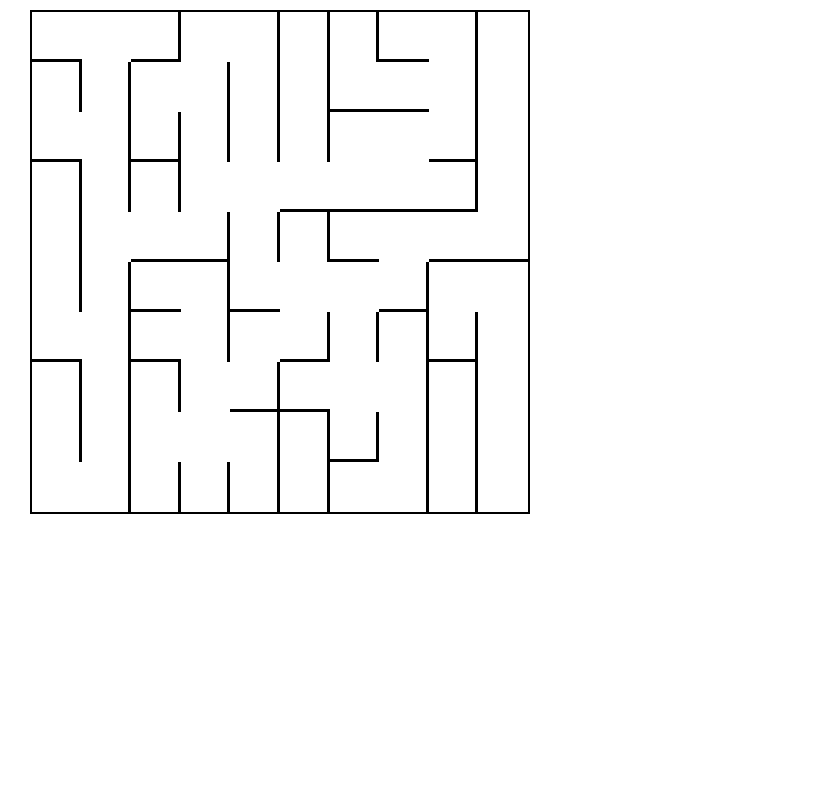
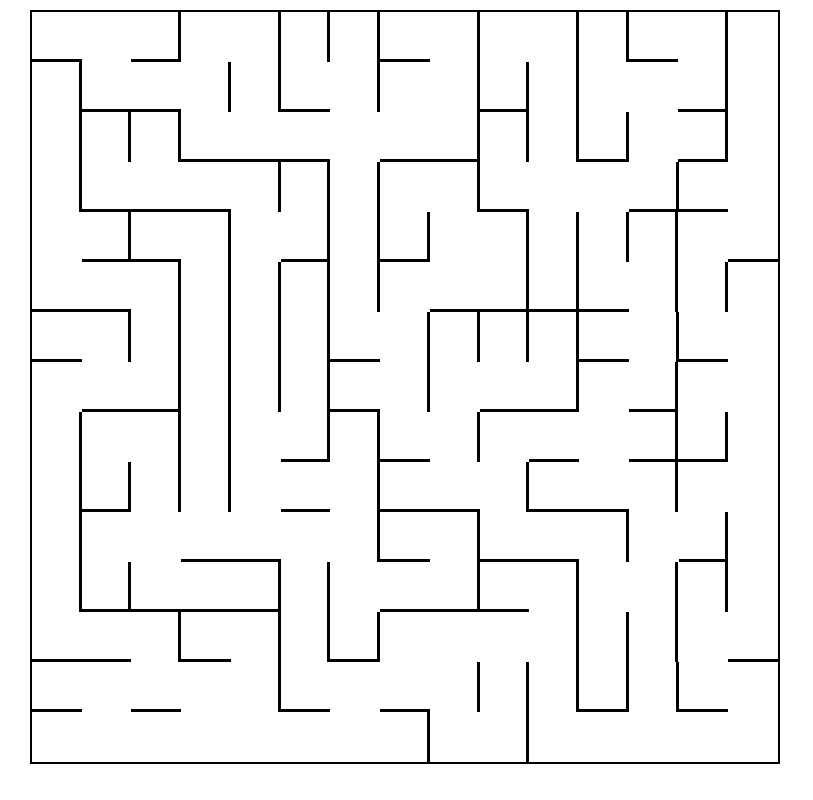
Before and after one commit to markov-git/maze-creeper, a website built with webpack: page src/index.html in a window 1280 px wide. Shown: the whole page, without its empty margins (0-813 px from the left). Built offline with nearby package versions, Linux system fonts and the light colour scheme.

Commit message:
finished all steps of maze algorithm;

```diff
--- a/src/core/MazeGenerator.js
+++ b/src/core/MazeGenerator.js
@@ -99,14 +99,21 @@ class MazeGenerator {
         }
     }
 
+    correctLastRaw() {
+        this.grid[this.rows - 1].forEach((cell, index, array) => {
+            if (index + 1 < this.cols && cell.id !== array[index + 1].id) {
+                cell.removeWall('right')
+            }
+        })
+    }
+
     generate() {
-        // first row
         this.generateFirstRaw(this.generatingRowPos)
-        // secondary rows
         for (let y = 1; y < this.rows; y++) {
             this.copyPreviousRowIDs(this.generatingRowPos, ++this.generatingRowPos)
             this.generateRaw(this.generatingRowPos)
         }
+        this.correctLastRaw()
         this.removeEndBorders()
         return this.grid
     }
--- a/src/index.js
+++ b/src/index.js
@@ -2,8 +2,8 @@ import './styles/index.css'
 import {initMaze} from '@core/MazeGenerator'
 
 
-const cols = 10
-const rows = 10
+const cols = 15
+const rows = 15
 const maze = initMaze(cols, rows)
 
 const $app = document.querySelector('#app')
--- a/src/styles/index.css
+++ b/src/styles/index.css
@@ -4,20 +4,15 @@
     padding: 0;
 }
 #app {
-    /*margin-top: 100px;*/
     margin: 10px 30px;
 }
 
 .row {
     display: flex;
     width: 100%;
-    /*width: 700px;*/
 }
 
 .cell {
-    /*padding: 3px;*/
-    /*margin: 3px;*/
     width: 50px;
     height: 50px;
-    /*border: transparent solid 3px;*/
 }
```
Also changed, not shown: src/index.html (+1 -2 lines).
